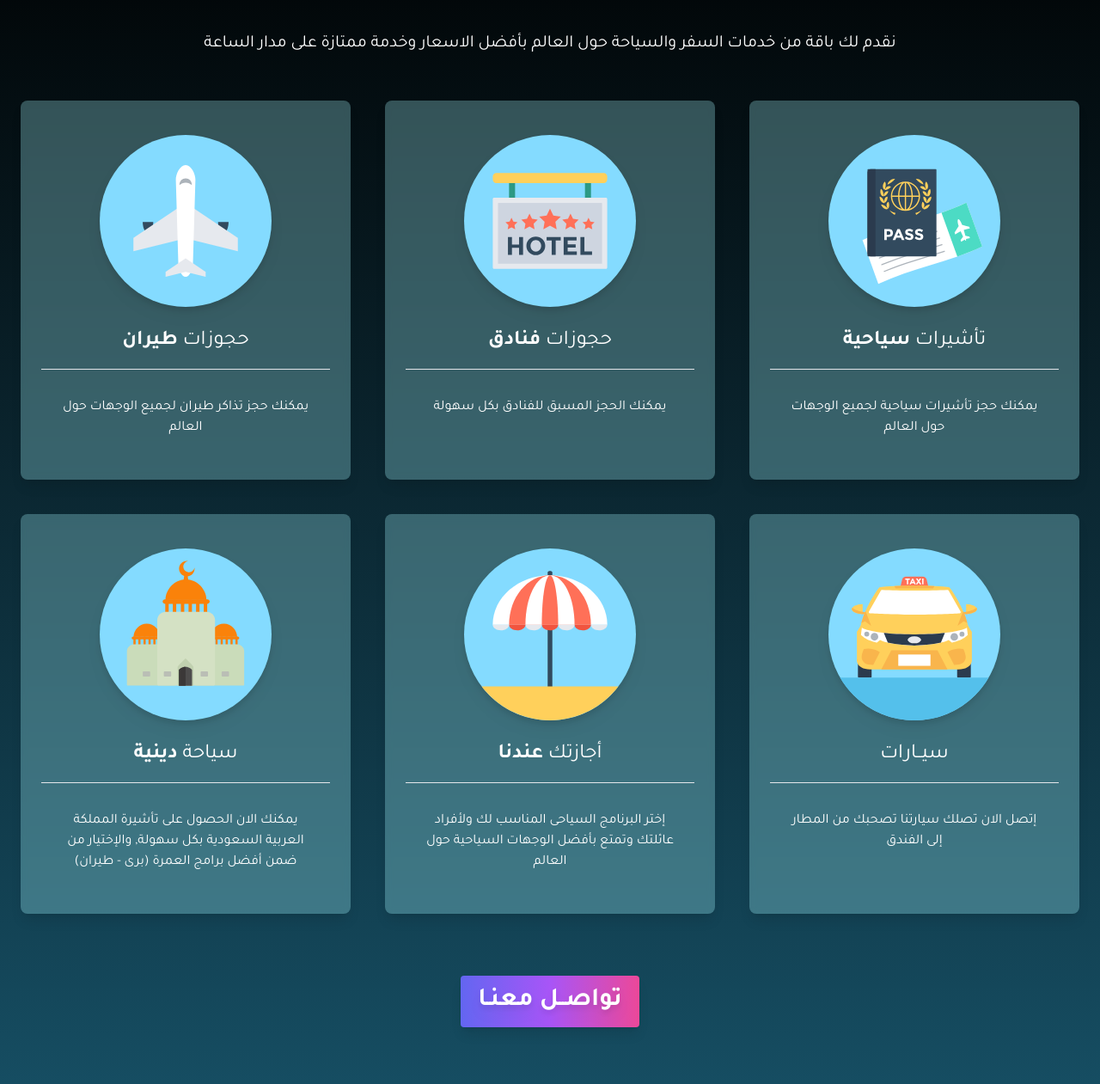
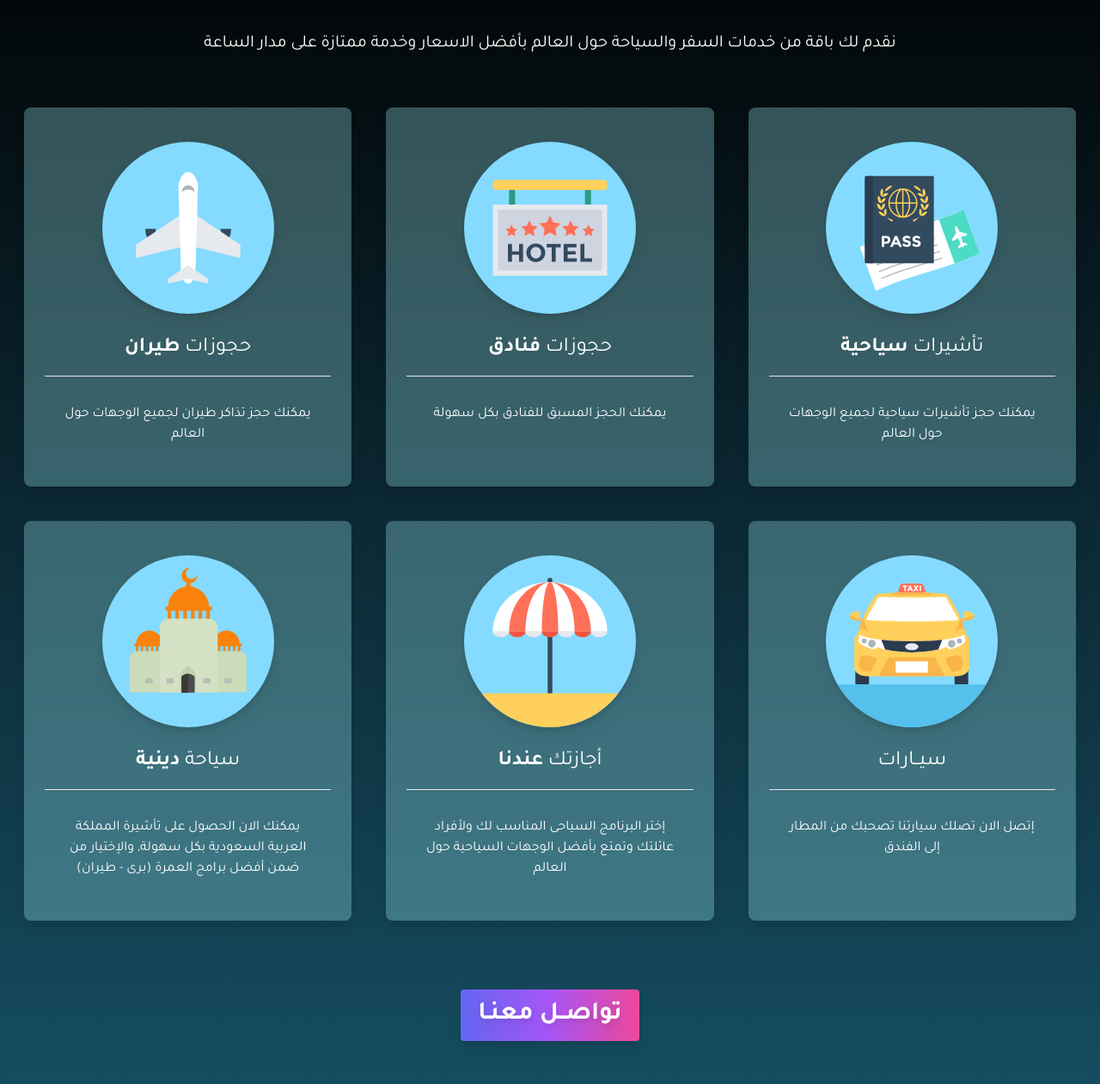
Before and after one commit to mostafakamal22/trans-border-tourism-website, a website: page index.html in a window 1280 px wide. Shown: the part 939-2200 px from the top of the page at 86% size. Drawn offline with Linux system fonts and the light colour scheme.

Commit message:
fix service section padding and remove cards big shadow on hover effect

```diff
--- a/index.html
+++ b/index.html
@@ -41,11 +41,11 @@
 
     <link
       rel="preload"
-      href="/dist/development.css"
+      href="/dist/build.css"
       as="style"
       onload="this.onload=null;this.rel='stylesheet'"
     />
-    <noscript><link rel="stylesheet" href="/dist/development.css" /></noscript>
+    <noscript><link rel="stylesheet" href="/dist/build.css" /></noscript>
 
     <script src="/scripts/build.js" defer></script>
   </head>
@@ -240,11 +240,11 @@
         </header>
 
         <div
-          class="container my-8 p-2 mx-auto flex flex-wrap justify-center text-white"
+          class="container my-8 p-4 mx-auto flex flex-wrap justify-center text-white"
         >
           <div class="grid sm:grid-cols-2 md:grid-cols-3 gap-4">
             <div
-              class="max-w-sm backdrop-blur-sm bg-cyan-200/30 rounded-lg overflow-hidden md:m-3 shadow-lg hover:shadow-xl md:hover:scale-105 transition-all ease-in-out duration-300"
+              class="max-w-sm backdrop-blur-sm bg-cyan-200/30 rounded-lg overflow-hidden md:m-3 shadow-lg md:hover:scale-105 transition-all ease-in-out duration-300"
             >
               <div
                 class="flex flex-col justify-center items-center gap-4 px-6 py-8"
@@ -265,7 +265,7 @@
               </div>
             </div>
             <div
-              class="max-w-sm backdrop-blur-sm bg-cyan-200/30 rounded-lg overflow-hidden md:m-3 shadow-lg hover:shadow-xl md:hover:scale-105 transition-all ease-in-out duration-300"
+              class="max-w-sm backdrop-blur-sm bg-cyan-200/30 rounded-lg overflow-hidden md:m-3 shadow-lg md:hover:scale-105 transition-all ease-in-out duration-300"
             >
               <div
                 class="flex flex-col justify-center items-center gap-4 px-6 py-8"
@@ -287,7 +287,7 @@
             </div>
 
             <div
-              class="max-w-sm backdrop-blur-sm bg-cyan-200/30 rounded-lg overflow-hidden md:m-3 shadow-lg hover:shadow-xl md:hover:scale-105 transition-all ease-in-out duration-300"
+              class="max-w-sm backdrop-blur-sm bg-cyan-200/30 rounded-lg overflow-hidden md:m-3 shadow-lg md:hover:scale-105 transition-all ease-in-out duration-300"
             >
               <div
                 class="flex flex-col justify-center items-center gap-4 px-6 py-8"
@@ -309,7 +309,7 @@
             </div>
 
             <div
-              class="max-w-sm backdrop-blur-sm bg-cyan-200/30 rounded-lg overflow-hidden md:m-3 shadow-lg hover:shadow-xl md:hover:scale-105 transition-all ease-in-out duration-300"
+              class="max-w-sm backdrop-blur-sm bg-cyan-200/30 rounded-lg overflow-hidden md:m-3 shadow-lg md:hover:scale-105 transition-all ease-in-out duration-300"
             >
               <div
                 class="flex flex-col justify-center items-center gap-4 px-6 py-8"
@@ -331,7 +331,7 @@
               </div>
             </div>
             <div
-              class="max-w-sm backdrop-blur-sm bg-cyan-200/30 rounded-lg overflow-hidden md:m-3 shadow-lg hover:shadow-xl md:hover:scale-105 transition-all ease-in-out duration-300"
+              class="max-w-sm backdrop-blur-sm bg-cyan-200/30 rounded-lg overflow-hidden md:m-3 shadow-lg md:hover:scale-105 transition-all ease-in-out duration-300"
             >
               <div
                 class="flex flex-col justify-center items-center gap-4 px-6 py-8"
@@ -354,7 +354,7 @@
             </div>
 
             <div
-              class="max-w-sm backdrop-blur-sm bg-cyan-200/30 rounded-lg overflow-hidden md:m-3 shadow-lg hover:shadow-xl md:hover:scale-105 transition-all ease-in-out duration-300"
+              class="max-w-sm backdrop-blur-sm bg-cyan-200/30 rounded-lg overflow-hidden md:m-3 shadow-lg md:hover:scale-105 transition-all ease-in-out duration-300"
             >
               <div
                 class="flex flex-col justify-center items-center gap-4 px-6 py-8"
@@ -406,7 +406,7 @@
         >
           <div class="grid sm:grid-cols-2 gap-4">
             <div
-              class="max-w-sm backdrop-blur-lg bg-cyan-200/30 rounded-lg overflow-hidden md:m-3 shadow-lg hover:shadow-xl md:hover:scale-105 transition-all ease-in-out duration-300"
+              class="max-w-sm backdrop-blur-lg bg-cyan-200/30 rounded-lg overflow-hidden md:m-3 shadow-lg md:hover:scale-105 transition-all ease-in-out duration-300"
             >
               <div
                 class="flex flex-col justify-center items-center gap-4 px-6 py-8"
@@ -429,7 +429,7 @@
             </div>
 
             <div
-              class="max-w-sm backdrop-blur-lg bg-cyan-200/30 rounded-lg overflow-hidden md:m-3 shadow-lg hover:shadow-xl md:hover:scale-105 transition-all ease-in-out duration-300"
+              class="max-w-sm backdrop-blur-lg bg-cyan-200/30 rounded-lg overflow-hidden md:m-3 shadow-lg md:hover:scale-105 transition-all ease-in-out duration-300"
             >
               <div
                 class="flex flex-col justify-center items-center gap-4 px-6 py-8"
```
Also changed, not shown: dist/build.css.
